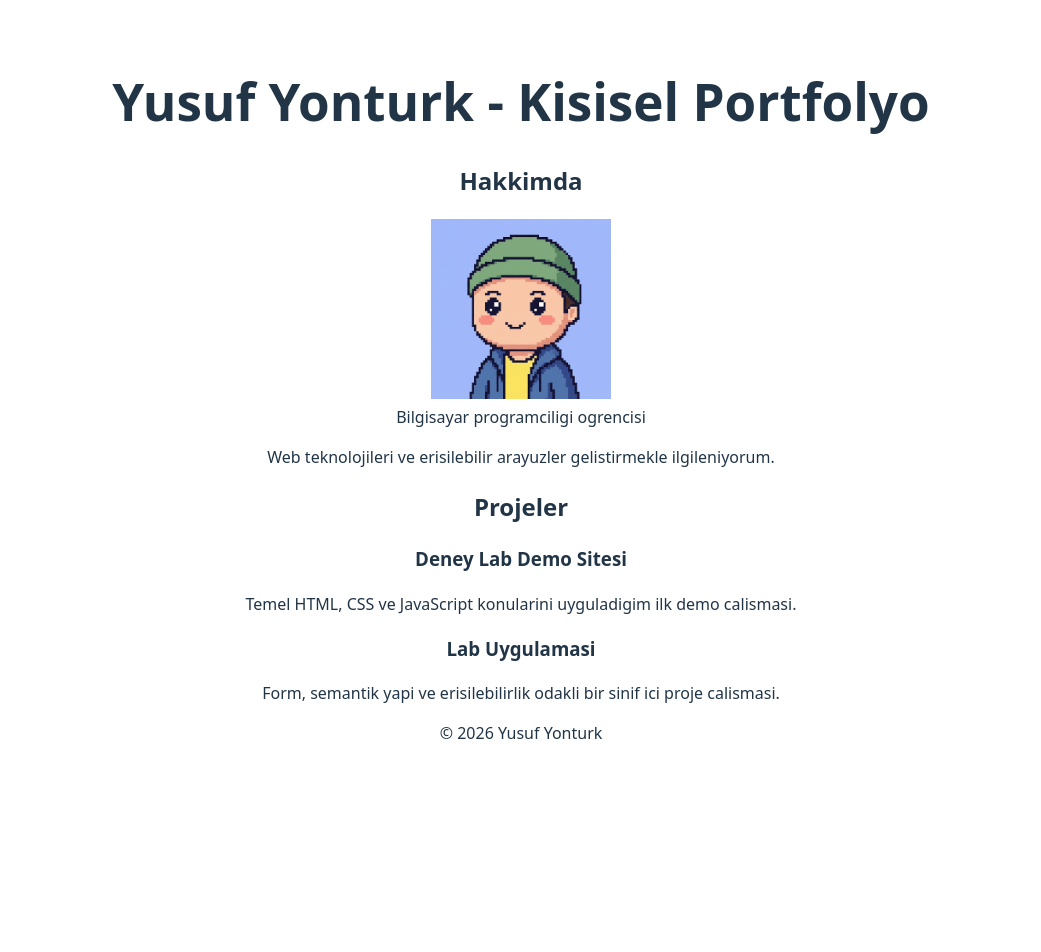
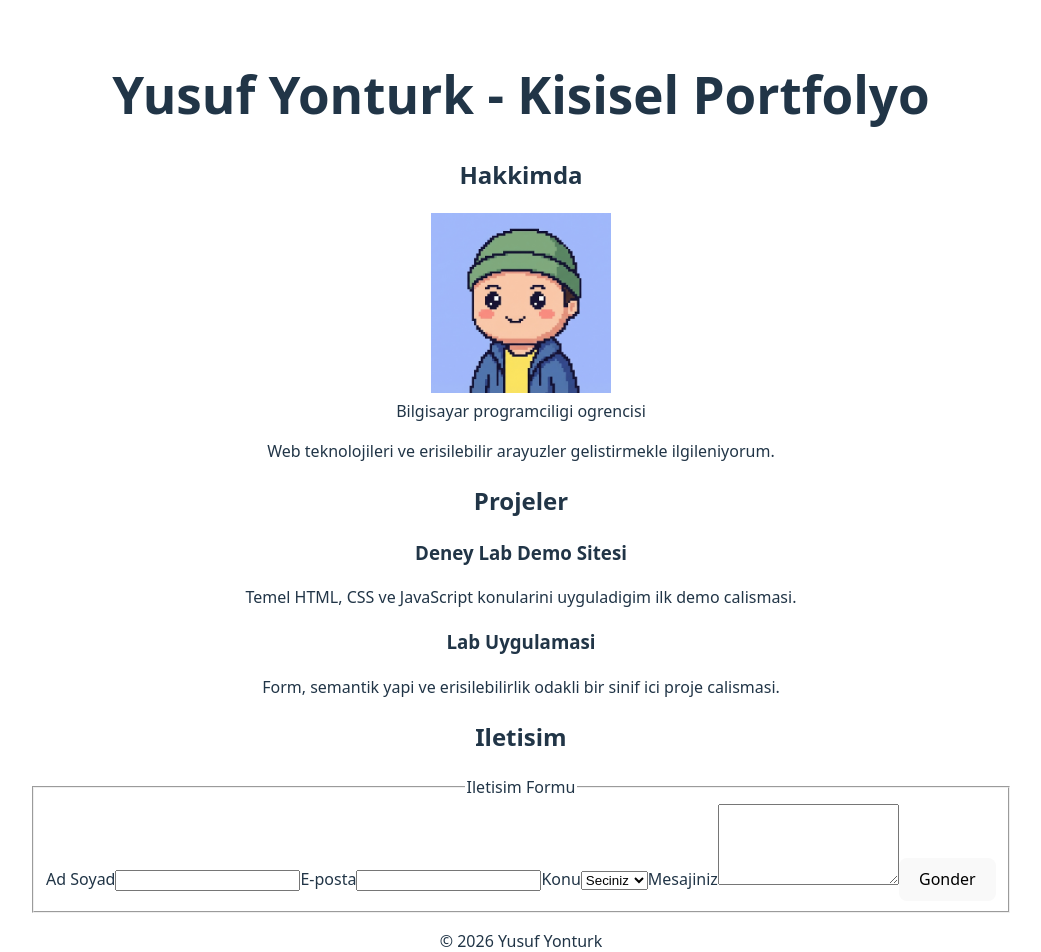
Before and after one commit to Yusuf-Yonturk/web, a React (Vite) app in the folder web-lab-hello/: page / in a window 1280 px wide. Shown: the top 952 px of the page, without its empty margins (119-1160 px from the left). Before the commit the page ends 800 px from the top, so only its background shows below. Built offline with nearby package versions, Linux system fonts and the light colour scheme.

Commit message:
feat: add accessible contact form

```diff
--- a/web-lab-hello/src/App.jsx
+++ b/web-lab-hello/src/App.jsx
@@ -29,6 +29,36 @@ function App() {
             <p>Form, semantik yapi ve erisilebilirlik odakli bir sinif ici proje calismasi.</p>
           </article>
         </section>
+
+        <section aria-labelledby="contact-title">
+          <h2 id="contact-title">Iletisim</h2>
+          <form action="#" method="post" noValidate>
+            <fieldset>
+              <legend>Iletisim Formu</legend>
+
+              <label htmlFor="name">Ad Soyad</label>
+              <input id="name" name="name" type="text" required minLength={2} />
+
+              <label htmlFor="email">E-posta</label>
+              <input id="email" name="email" type="email" required />
+
+              <label htmlFor="subject">Konu</label>
+              <select id="subject" name="subject" required defaultValue="">
+                <option value="" disabled>
+                  Seciniz
+                </option>
+                <option value="is-teklifi">Is teklifi</option>
+                <option value="soru">Soru</option>
+                <option value="oneri">Oneri</option>
+              </select>
+
+              <label htmlFor="message">Mesajiniz</label>
+              <textarea id="message" name="message" rows={5} required minLength={10} />
+
+              <button type="submit">Gonder</button>
+            </fieldset>
+          </form>
+        </section>
       </main>
 
       <footer>
```
